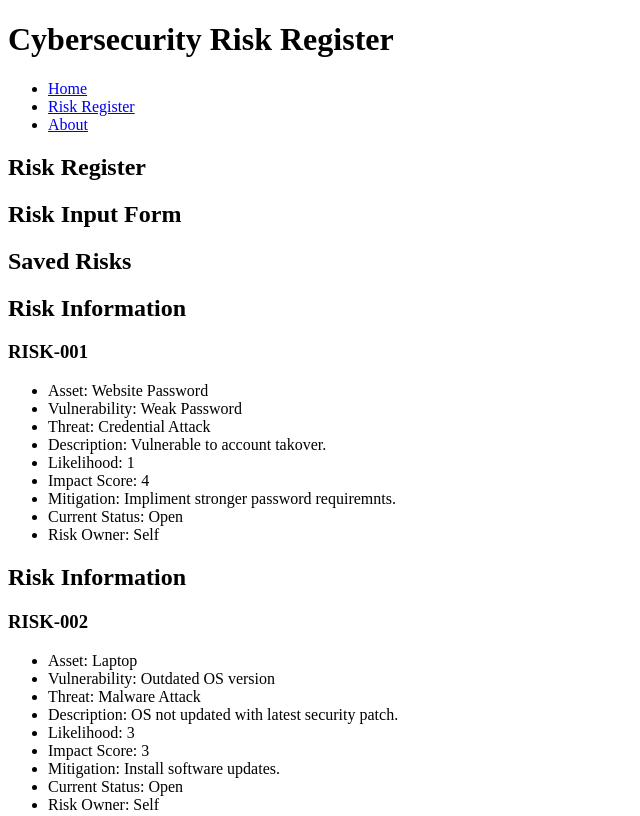
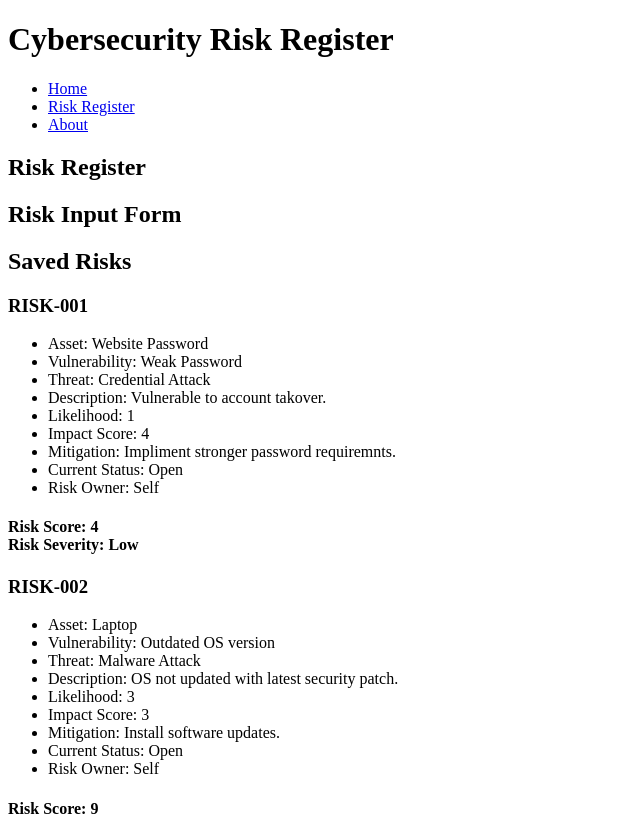
Before and after one commit to Boddhisattva007/cybersecurity-risk-register, a React (Vite) app: page /riskregister in a window 1280 px wide. Shown: the top 816 px of the page, without its empty margins (0-640 px from the left). Built offline with nearby package versions, Linux system fonts and the light colour scheme.

Commit message:
changed export from riskCalculations to fix error, assigned riskScoreCalculation and riskScoreSeverity to variables to print them to the screen

```diff
--- a/src/Main View Pages/RiskRegister/RiskRegister.jsx
+++ b/src/Main View Pages/RiskRegister/RiskRegister.jsx
@@ -11,7 +11,7 @@ function RiskRegister() {
     const [risks, setRisks] = useState(mockDataArray);
 
     // Parent that passes/returns data to:
-    // RiskForm, RiskList, RiskSummary, & RiskCard child components.
+    // RiskForm, RiskList, & RiskSummary child components.
     // Also a Child to App.jsx, eturns the Risk Register element.
     return (
 
--- a/src/components/RiskCard/RiskCard.jsx
+++ b/src/components/RiskCard/RiskCard.jsx
@@ -1,15 +1,19 @@
+import {riskScoreCalculation, riskScoreSeverity} from "../../utilities/riskCalculations.js";
+
 //Risk Card function
 function RiskCard({ risk }){
+
+    const riskScore = riskScoreCalculation(risk.likelihood, risk.impact);
+    const severity = riskScoreSeverity(riskScore);
 
     return(
 
         <section>
 
-            <h2>Risk Information</h2>
-
-            {/* Displays each "Risk Card" using riskId as the tertiary heading */}
+            {/* Displays each "Risk Card" using riskId as the tertiary heading. */}
             <h3>{risk.riskId}</h3>
 
+            {/* List items for each key/value pair associated with each risk card. */}
             <ul>
                 <li>Asset: {risk.asset}</li>
                 <li>Vulnerability: {risk.vulnerability}</li>
@@ -20,11 +24,13 @@ function RiskCard({ risk }){
                 <li>Mitigation: {risk.mitigation}</li>
                 <li>Current Status: {risk.status}</li>
                 <li>Risk Owner: {risk.owner}</li>
-
-
-
             </ul>
 
+            <h4>
+                Risk Score: {riskScore}
+                <br />
+                Risk Severity: {severity}
+            </h4>
 
         </section>
 
@@ -34,11 +40,5 @@ function RiskCard({ risk }){
 }
 
 
-        // likelihood,
-        // impact,
-        // mitigation,
-        // status,
-        // owner
-
 //Export Risk Card function
 export default RiskCard;
--- a/src/components/RiskList/RiskList.jsx
+++ b/src/components/RiskList/RiskList.jsx
@@ -1,4 +1,4 @@
-import RiskCard from "../RiskCard/RiskCard";
+import RiskCard from "../RiskCard/RiskCard.jsx";
 
 // RiskList Function
 function RiskList({ risks }){
--- a/src/utilities/riskCalculations.js
+++ b/src/utilities/riskCalculations.js
@@ -22,4 +22,4 @@ function riskScoreSeverity(riskScore) {
 
 
 
-export default {riskScoreCalculation, riskScoreSeverity};
+export { riskScoreCalculation, riskScoreSeverity };
```
